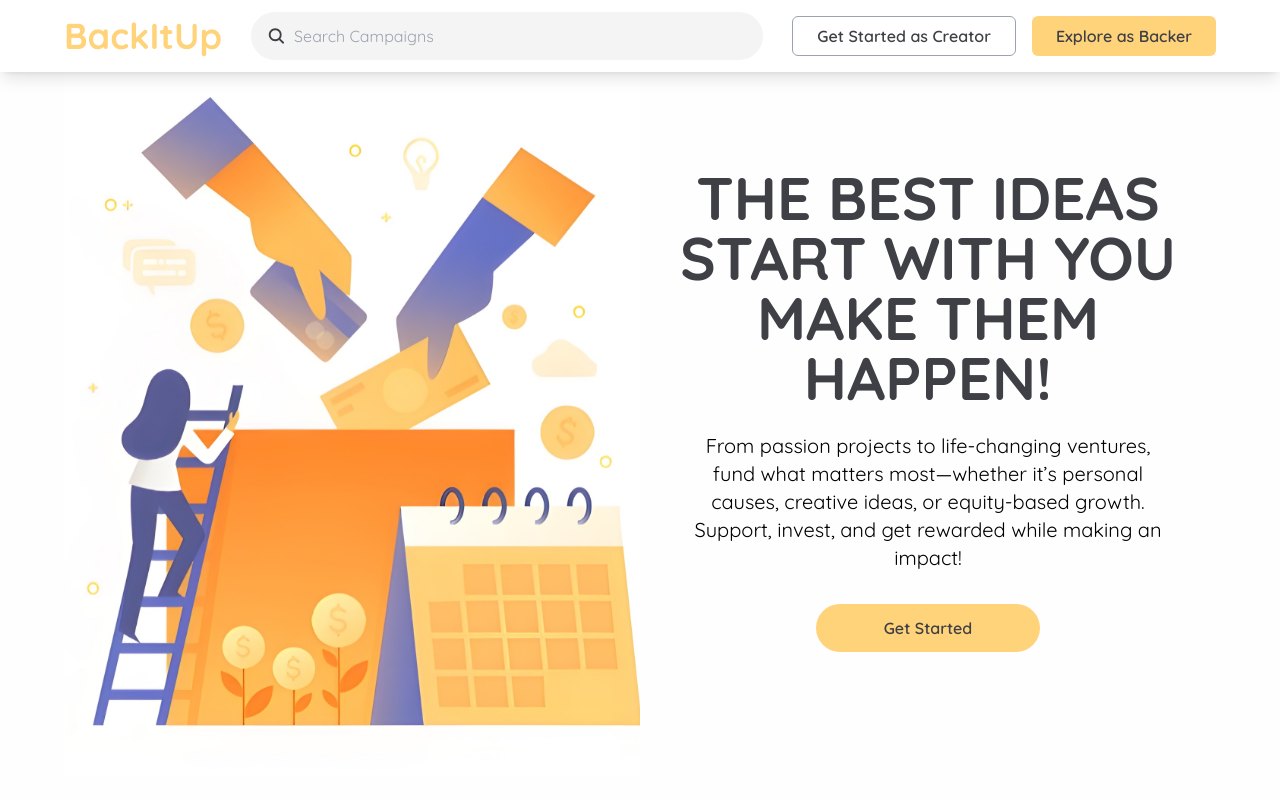
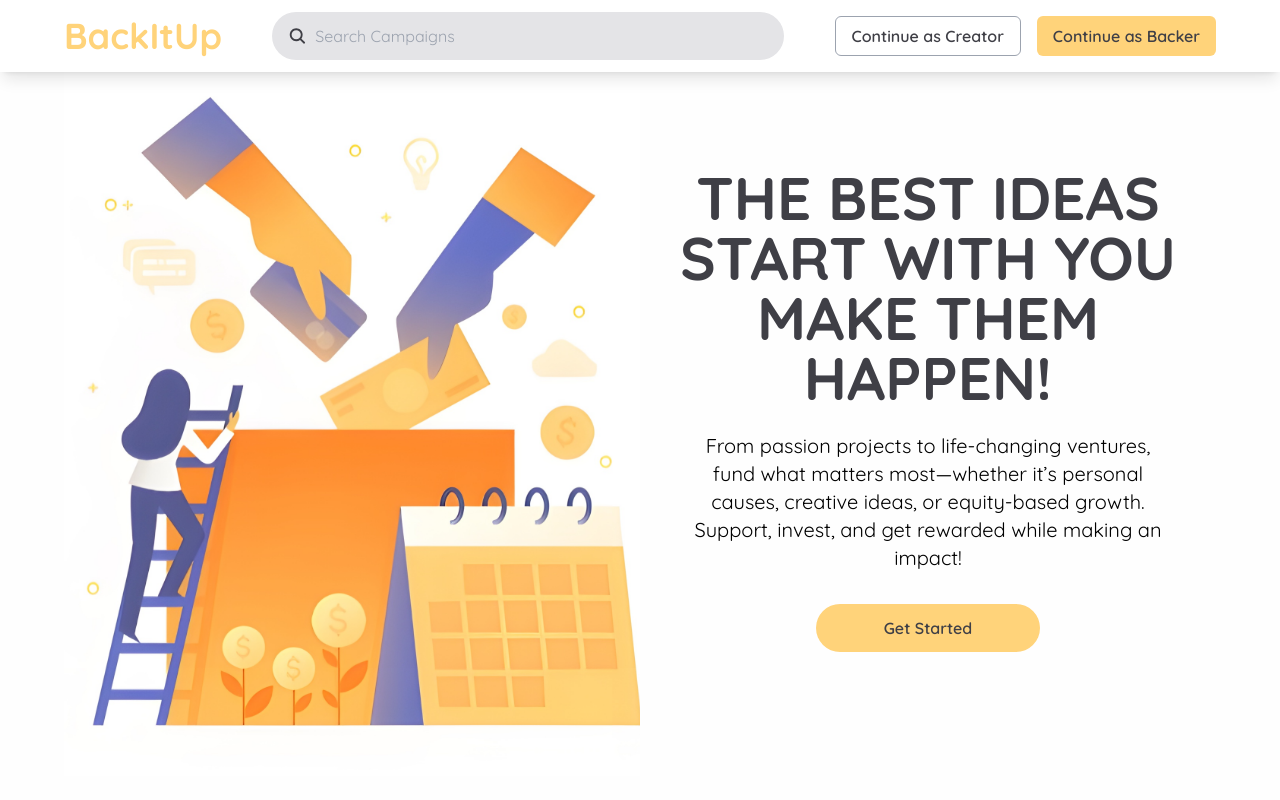
Before and after one commit to parAEdox0/Crowd_Funding, a React (Vite) app: page / in a window 1280 px wide. Shown: the top 800 px of the page. Built offline with nearby package versions, Linux system fonts and the light colour scheme.

Commit message:
modal activation on buttons clicking

```diff
--- a/src/components/Navbar.jsx
+++ b/src/components/Navbar.jsx
@@ -3,30 +3,36 @@ import { IoSearch } from "react-icons/io5";
 import { RxHamburgerMenu } from "react-icons/rx";
 import { AiOutlineClose } from "react-icons/ai";
 
-const Navbar = () => {
+const Navbar = ({ openLoginSignup }) => {
   const [isOpen, setIsOpen] = useState(false);
 
   return (
     <nav className="bg-white py-3 w-full flex items-center justify-between px-4 sm:px-6 md:px-8 lg:px-16 fixed top-0 z-20 shadow-lg">
-      <div id="logo">
+      <div>
         <h1 className="text-lg sm:text-xl md:text-2xl lg:text-2.5xl xl:text-4xl font-bold text-[#FFD37A]">
           BackItUp
         </h1>
       </div>
-      <div className="hidden md:flex items-center bg-zinc-100 rounded-full h-9 md:h-10 lg:h-11 xl:h-12 w-full max-w-[10rem] md:max-w-xs lg:max-w-md xl:max-w-lg px-3 md:px-4 gap-1 md:gap-2">
+      <div className="hidden md:flex items-center bg-zinc-200 rounded-full h-9 md:h-10 lg:h-11 xl:h-12 w-full max-w-[10rem] md:max-w-xs lg:max-w-md xl:max-w-lg px-3 md:px-4 gap-1 md:gap-2">
         <IoSearch className="text-base md:text-lg lg:text-lg xl:text-xl" />
         <input
           type="text"
           placeholder="Search Campaigns"
-          className="border-none outline-none w-full bg-zinc-100 text-xs md:text-sm lg:text-sm xl:text-base"
+          className="border-none outline-none w-full bg-zinc-200 text-xs md:text-sm lg:text-sm xl:text-base"
         />
       </div>
-      <div className="hidden md:flex items-center gap-1 md:gap-2 lg:gap-4">
-        <button className="h-10 px-2 md:px-3 lg:px-4 xl:px-6 text-xs md:text-sm lg:text-sm xl:text-base font-semibold border border-gray-400 rounded-md hover:bg-gray-100 transition">
-          Get Started as Creator
+      <div className="hidden md:flex items-center gap-2 lg:gap-4">
+        <button
+          onClick={openLoginSignup}
+          className="h-10 px-3 lg:px-4 text-sm lg:text-base font-semibold border border-gray-400 rounded-md hover:bg-gray-100 transition"
+        >
+          Continue as Creator
         </button>
-        <button className="h-10 px-2 md:px-3 lg:px-4 xl:px-6 text-xs md:text-sm lg:text-sm xl:text-base font-semibold bg-[#FFD37A] rounded-md hover:bg-[#ffca5a] transition">
-          Explore as Backer
+        <button
+          onClick={openLoginSignup}
+          className="h-10 px-3 lg:px-4 text-sm lg:text-base font-semibold bg-[#FFD37A] rounded-md hover:bg-[#ffca5a] transition"
+        >
+          Continue as Backer
         </button>
       </div>
       <button
@@ -35,21 +41,26 @@ const Navbar = () => {
       >
         {isOpen ? <AiOutlineClose /> : <RxHamburgerMenu />}
       </button>
+
       {isOpen && (
         <div className="absolute top-full left-0 w-full bg-white shadow-lg py-4 px-4 flex flex-col gap-3 md:hidden">
-          <div className="flex items-center bg-zinc-100 rounded-full h-10 px-3 gap-2">
-            <IoSearch className="text-base" />
-            <input
-              type="text"
-              placeholder="Search Campaigns"
-              className="border-none outline-none w-full bg-zinc-100 text-xs"
-            />
-          </div>
-          <button className="h-10 px-4 text-xs font-semibold border border-gray-400 rounded-md hover:bg-gray-100 transition">
-            Get Started as Creator
+          <button
+            onClick={() => {
+              openLoginSignup();
+              setIsOpen(false);
+            }}
+            className="h-10 px-4 text-sm font-semibold border border-gray-400 rounded-md hover:bg-gray-100 transition"
+          >
+            Continue as Creator
           </button>
-          <button className="h-10 px-4 text-xs font-semibold bg-[#FFD37A] rounded-md hover:bg-[#ffca5a] transition">
-            Explore as Backer
+          <button
+            onClick={() => {
+              openLoginSignup();
+              setIsOpen(false);
+            }}
+            className="h-10 px-4 text-sm font-semibold bg-[#FFD37A] rounded-md hover:bg-[#ffca5a] transition"
+          >
+            Continue as Backer
           </button>
         </div>
       )}
```
